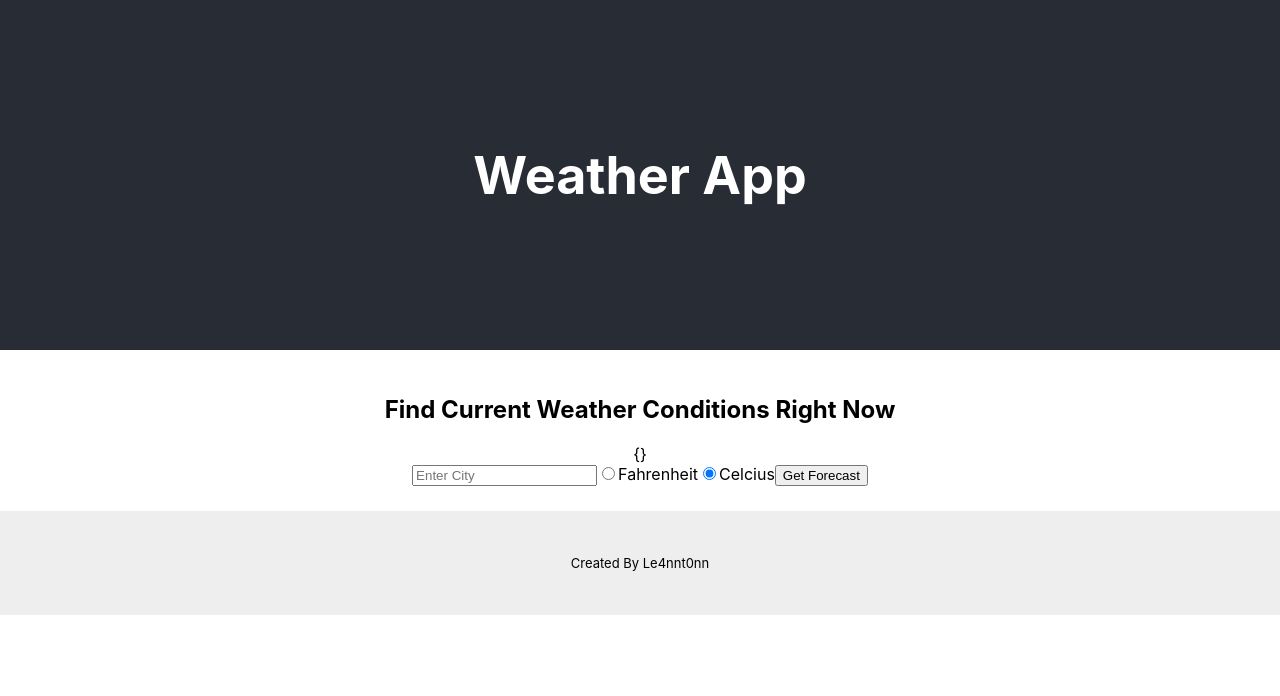
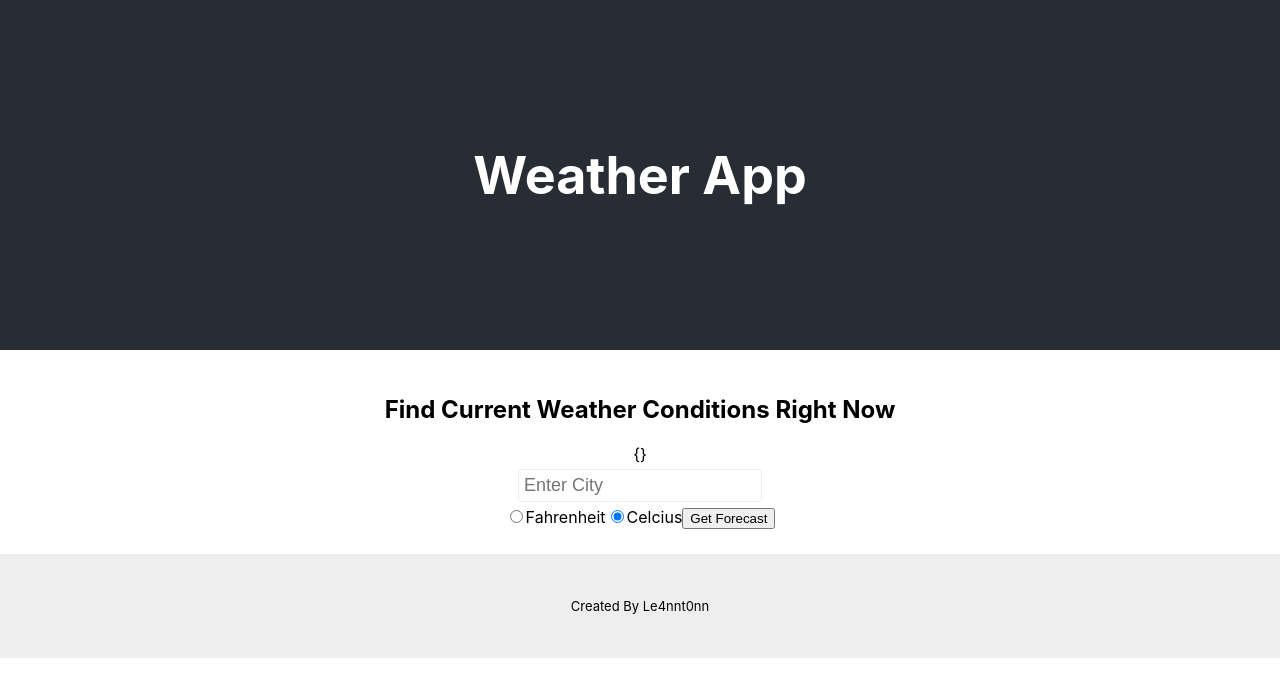
Before and after one commit to le4nnt0nn/Weather-App-React, a React (Create React App) app in the folder weather-app/: page / in a window 1280 px wide. Shown: the top 696 px of the page. Built offline with nearby package versions, Linux system fonts and the light colour scheme.

Commit message:
Forecast.module.css : added textInput style

```diff
--- a/weather-app/src/components/Forecast/Forecast.module.css
+++ b/weather-app/src/components/Forecast/Forecast.module.css
@@ -0,0 +1,18 @@
+.textInput {
+    font-size: large;
+    border: 1px solid #EEEEEE;
+    padding: 5px;
+    border-radius: 3px;
+    display: block;
+    margin: 5px auto;
+}
+
+.textInput:hover {
+    transform: scale(1.05);
+}
+
+.textInput:focus {
+    outline: none;
+    border-color: #719ECE;
+    box-shadow: 0 0 10px rgb(50, 100, 153);
+}
```
